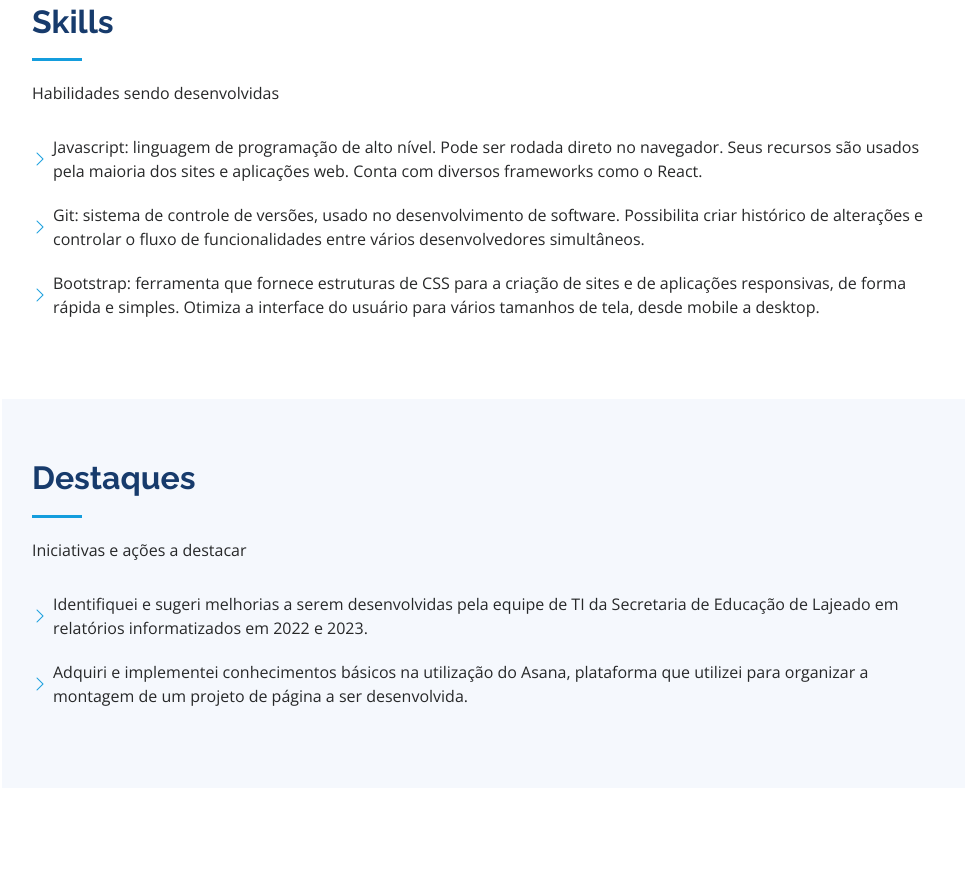
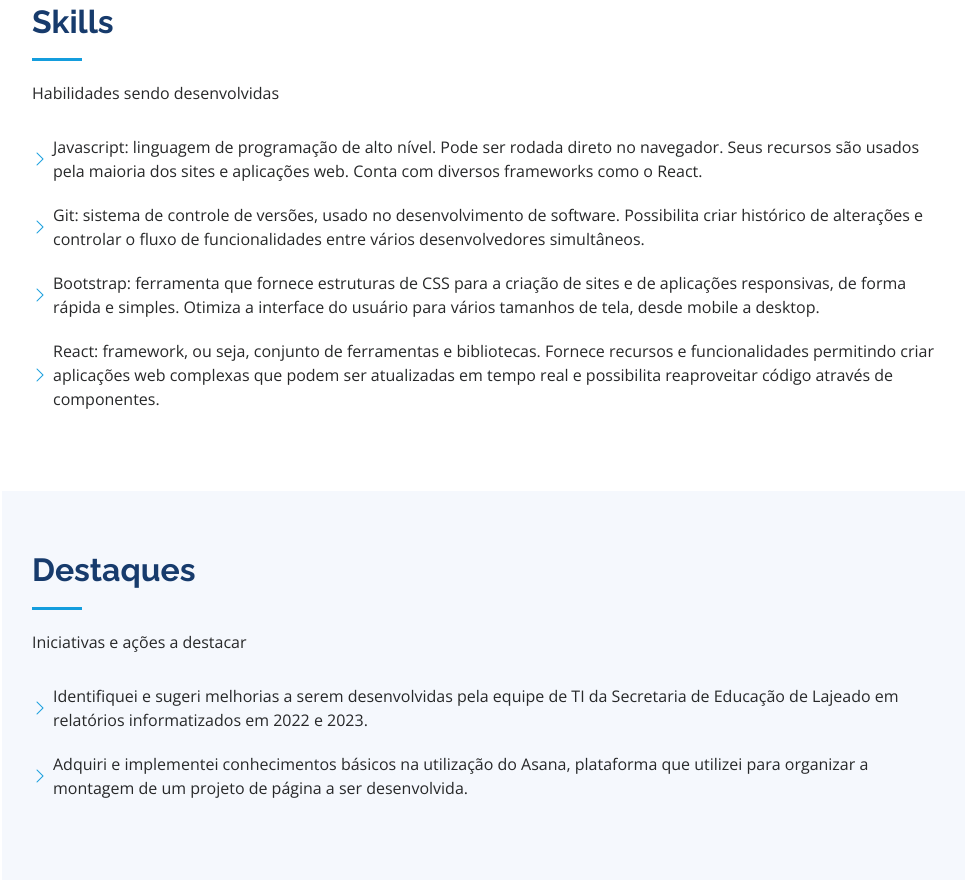
Before and after one commit to fernandadelavald/cv.fernandadelavald.github.io, a plain HTML site: page index.html in a window 1280 px wide. Shown: the part 1706-2586 px from the top of the page, without its empty margins (298-1263 px from the left). Before the commit the page ends 2494 px from the top, so only its background shows below. Drawn offline with nearby package versions, Linux system fonts and the light colour scheme.

Commit message:
Closes issue11. Adicionado na seção de skills o React

```diff
--- a/index.html
+++ b/index.html
@@ -191,6 +191,7 @@
               <li><i class="bi bi-chevron-right"></i>Javascript: linguagem de programação de alto nível. Pode ser rodada direto no navegador. Seus recursos são usados pela maioria dos sites e aplicações web. Conta com diversos frameworks como o React.</li>
               <li><i class="bi bi-chevron-right"></i>Git: sistema de controle de versões, usado no desenvolvimento de software. Possibilita criar histórico de alterações e controlar o fluxo de funcionalidades entre vários desenvolvedores simultâneos.</li>
               <li><i class="bi bi-chevron-right"></i>Bootstrap: ferramenta que fornece estruturas de CSS para a criação de sites e de aplicações responsivas, de forma rápida e simples. Otimiza a interface do usuário para vários tamanhos de tela, desde mobile a desktop.</li>
+              <li><i class="bi bi-chevron-right"></i>React: framework, ou seja, conjunto de ferramentas e bibliotecas. Fornece recursos e funcionalidades permitindo criar aplicações web complexas que podem ser atualizadas em tempo real e possibilita reaproveitar código através de componentes.</li>
             </ul>
           </div>
         </div>
```
